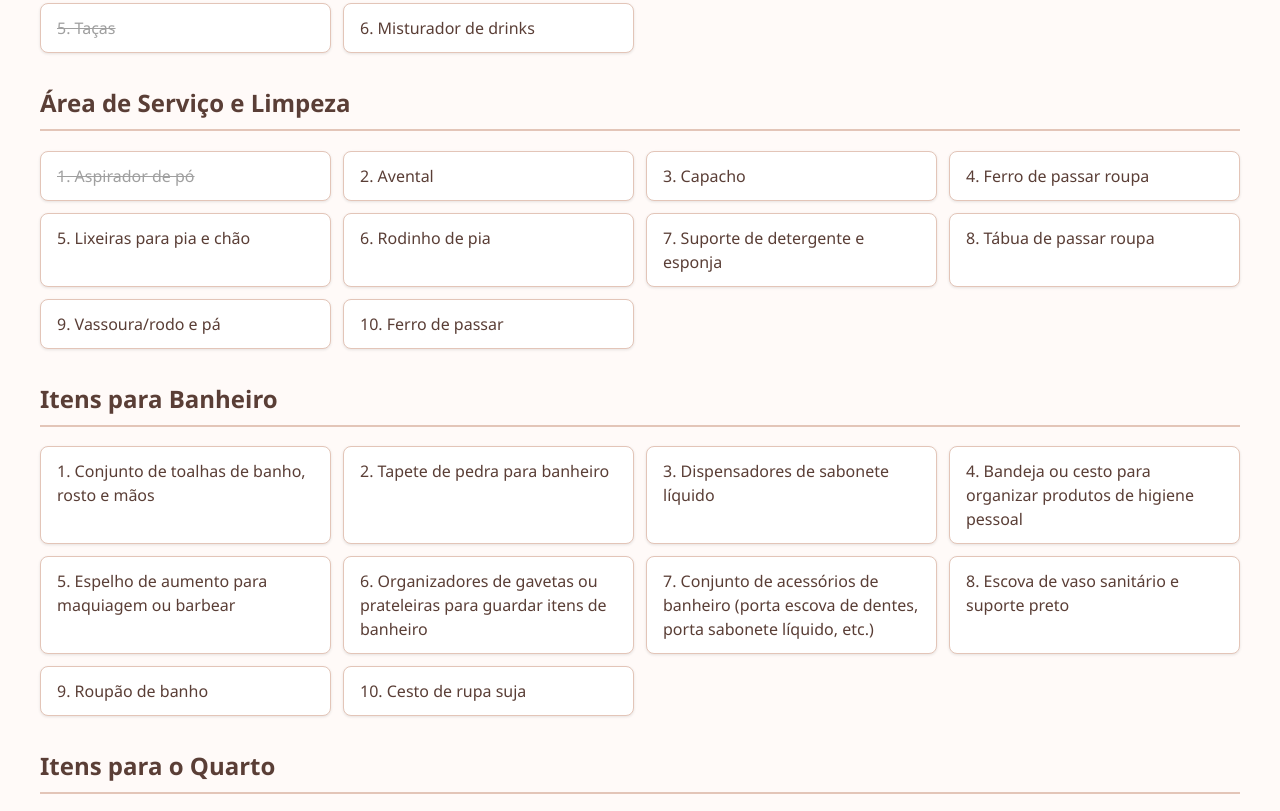
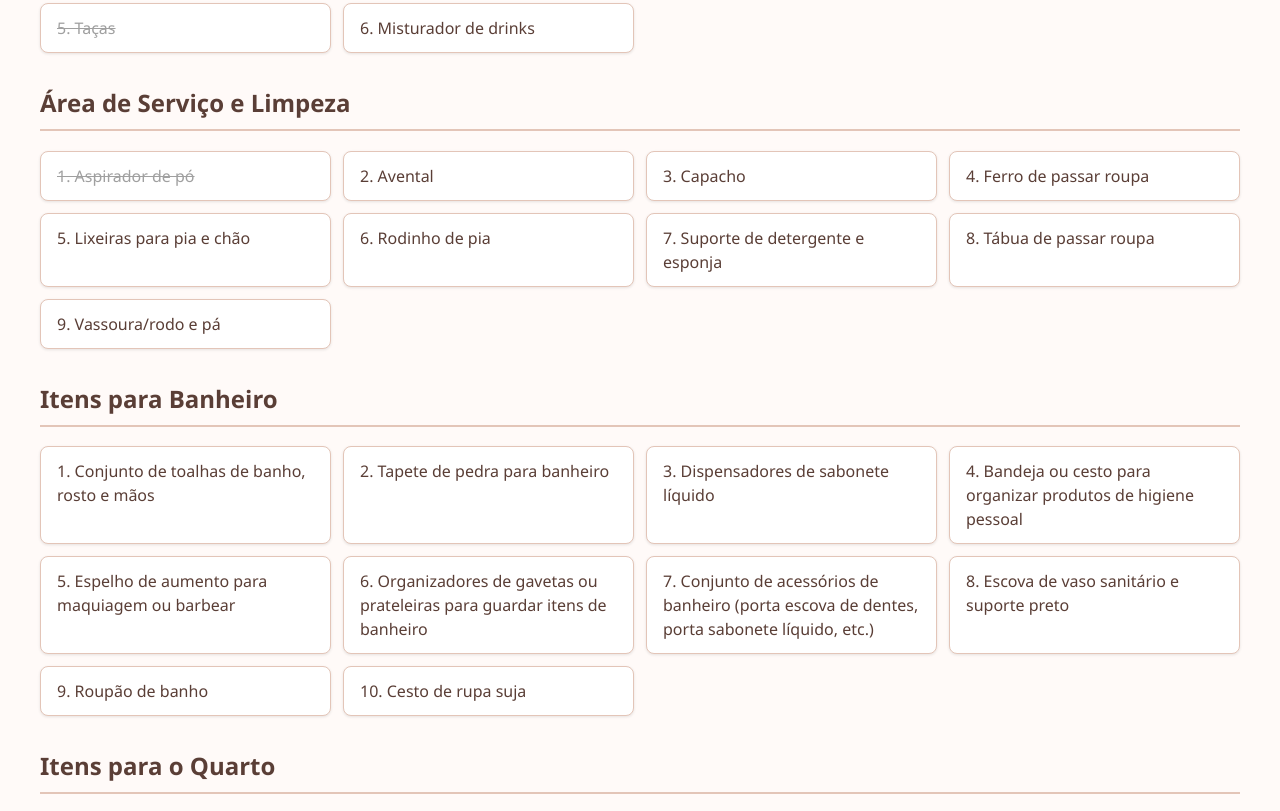
Before and after one commit to MatheusCastro13/cha-de-panela, a plain HTML site: page public/listadepresentes.html in a window 1280 px wide. Shown: the part 2398-3209 px from the top of the page. Drawn offline with Linux system fonts and the light colour scheme.

Commit message:
riscando itens

```diff
--- a/public/listadepresentes.html
+++ b/public/listadepresentes.html
@@ -148,6 +148,7 @@ li a {
     		  "Área de Serviço e Limpeza|0",
     		  "Utensílios de Cozinha|60",
     		  "Utensílios para Bar|4",
+    		  "Área de Serviço e Limpeza|9",
     		];
 
     	const lists = {
@@ -261,7 +262,6 @@ li a {
     	          "Suporte de detergente e esponja",
     	          "Tábua de passar roupa",
     	          "Vassoura/rodo e pá",
-    	          "Ferro de passar"
     	        ],
     	        "Itens para Banheiro": [
     	          "Conjunto de toalhas de banho, rosto e mãos",
```
